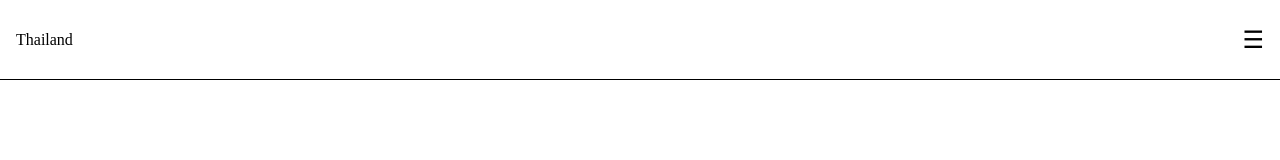
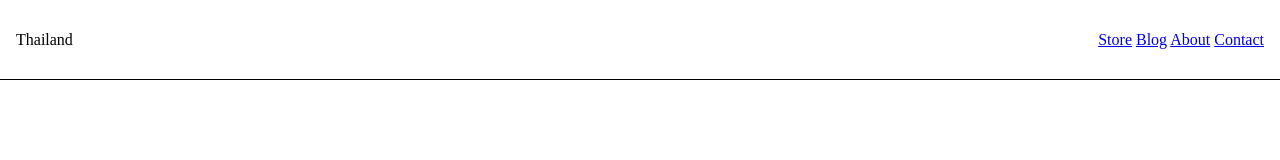
Before and after one commit to mciver83/html-css-media-queries-guided, a plain HTML site: page index.html in a window 1280 px wide. Drawn offline with Linux system fonts and the light colour scheme.

Commit message:
header responsive

```diff
--- a/index.html
+++ b/index.html
@@ -12,6 +12,12 @@
     <header>
       <h1>Thailand</h1>
       <div id="mobile-ham-menu"></div>
+      <nav>
+        <a href="#store">Store</a>
+        <a href="#blog">Blog</a>
+        <a href="#about">About</a>
+        <a href="#contact">Contact</a>
+      </nav>
     </header>
   </body>
 </html>
--- a/style.css
+++ b/style.css
@@ -15,12 +15,23 @@ header {
   font-size: 24px;
 }
 
+nav {
+  display: none;
+}
+
 /* tablet */
 @media screen and (min-width: 481px) {
 }
 
 /* small screens, laptops */
 @media screen and (min-width: 769px) {
+  nav {
+    display: block;
+  }
+
+  #mobile-ham-menu {
+    display: none;
+  }
 }
 
 /* desktops, large screens */
```
